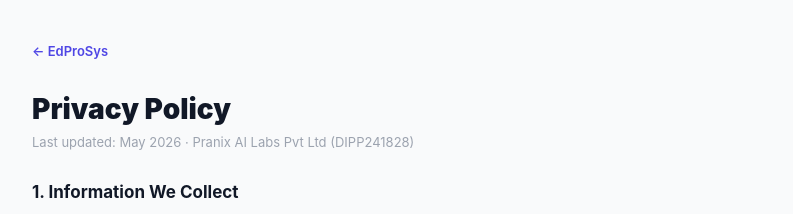
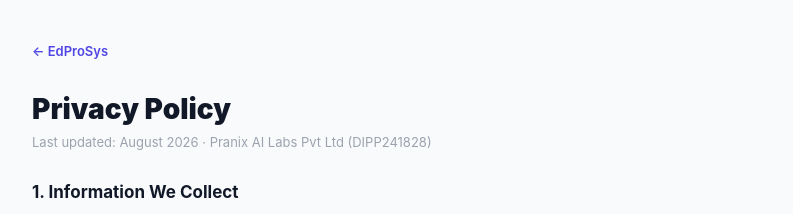
Before and after one commit to PranixQuick/School-OS, a Next.js app: page /privacy in a window 1280 px wide. Shown: the top 214 px of the page, without its empty margins (242-1035 px from the left). Built offline with nearby package versions, Linux system fonts and the light colour scheme.

Commit message:
docs(privacy): bump last-updated date

```diff
--- a/app/privacy/page.tsx
+++ b/app/privacy/page.tsx
@@ -13,7 +13,7 @@ export default function PrivacyPage() {
         <Link href="/" style={{ color: '#4F46E5', textDecoration: 'none', fontSize: 13, fontWeight: 600 }}>← EdProSys</Link>
       </div>
       <h1 style={{ fontSize: 28, fontWeight: 900, color: '#111827', marginBottom: 8 }}>Privacy Policy</h1>
-      <p style={{ fontSize: 13, color: '#9CA3AF', marginBottom: 32 }}>Last updated: May 2026 · Pranix AI Labs Pvt Ltd (DIPP241828)</p>
+      <p style={{ fontSize: 13, color: '#9CA3AF', marginBottom: 32 }}>Last updated: August 2026 · Pranix AI Labs Pvt Ltd (DIPP241828)</p>
 
       {[
         { title: '1. Information We Collect', body: 'We collect information necessary to provide school management services. This includes: institutional data (school name, contact details, institution type); staff and administrator data (name, email, role); student data (name, class, section, attendance, marks, fee records) provided by the school institution; parent contact information (phone number, email) provided by the school; and usage data (login events, feature usage) for service improvement.' },
```
